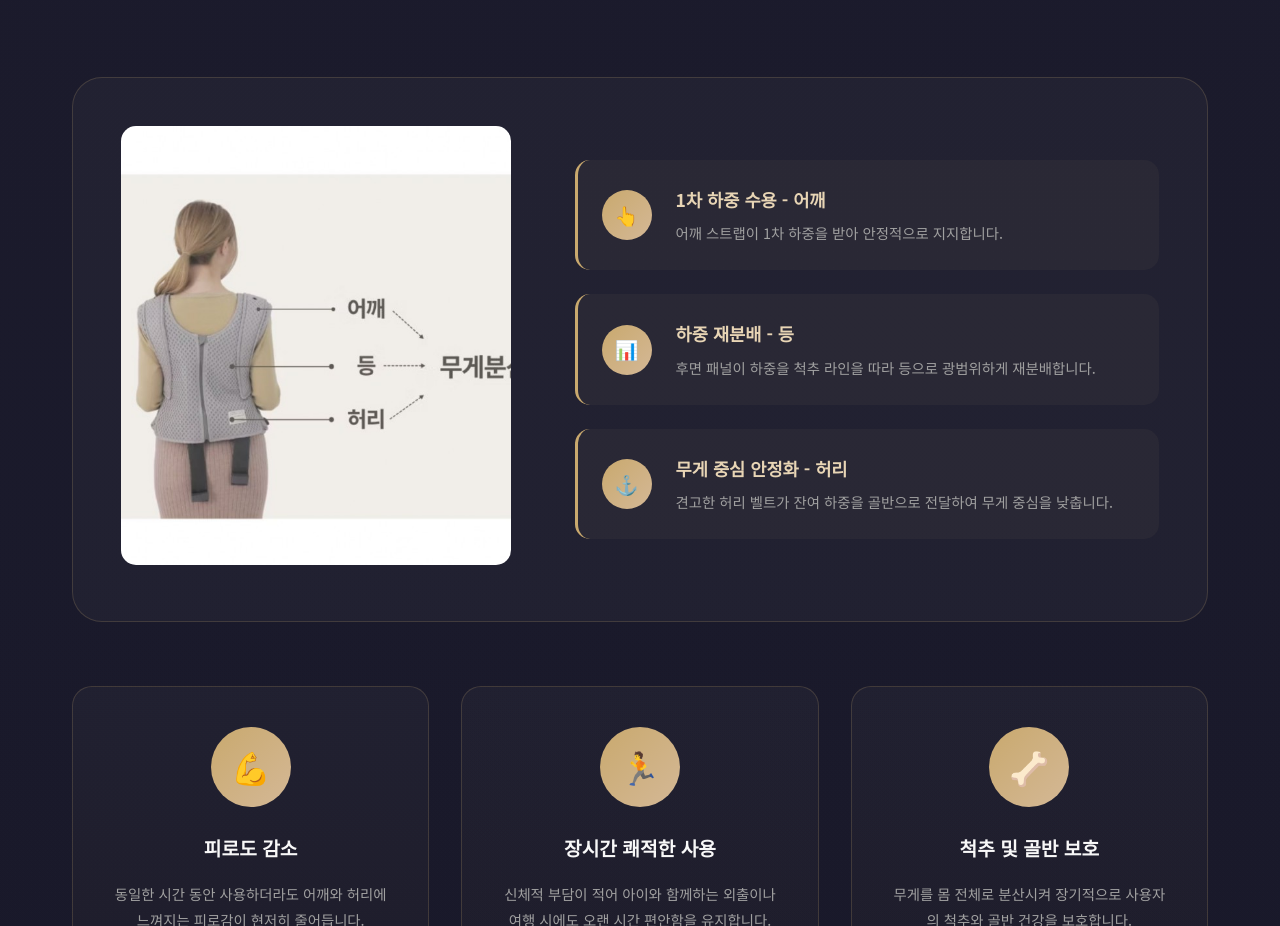
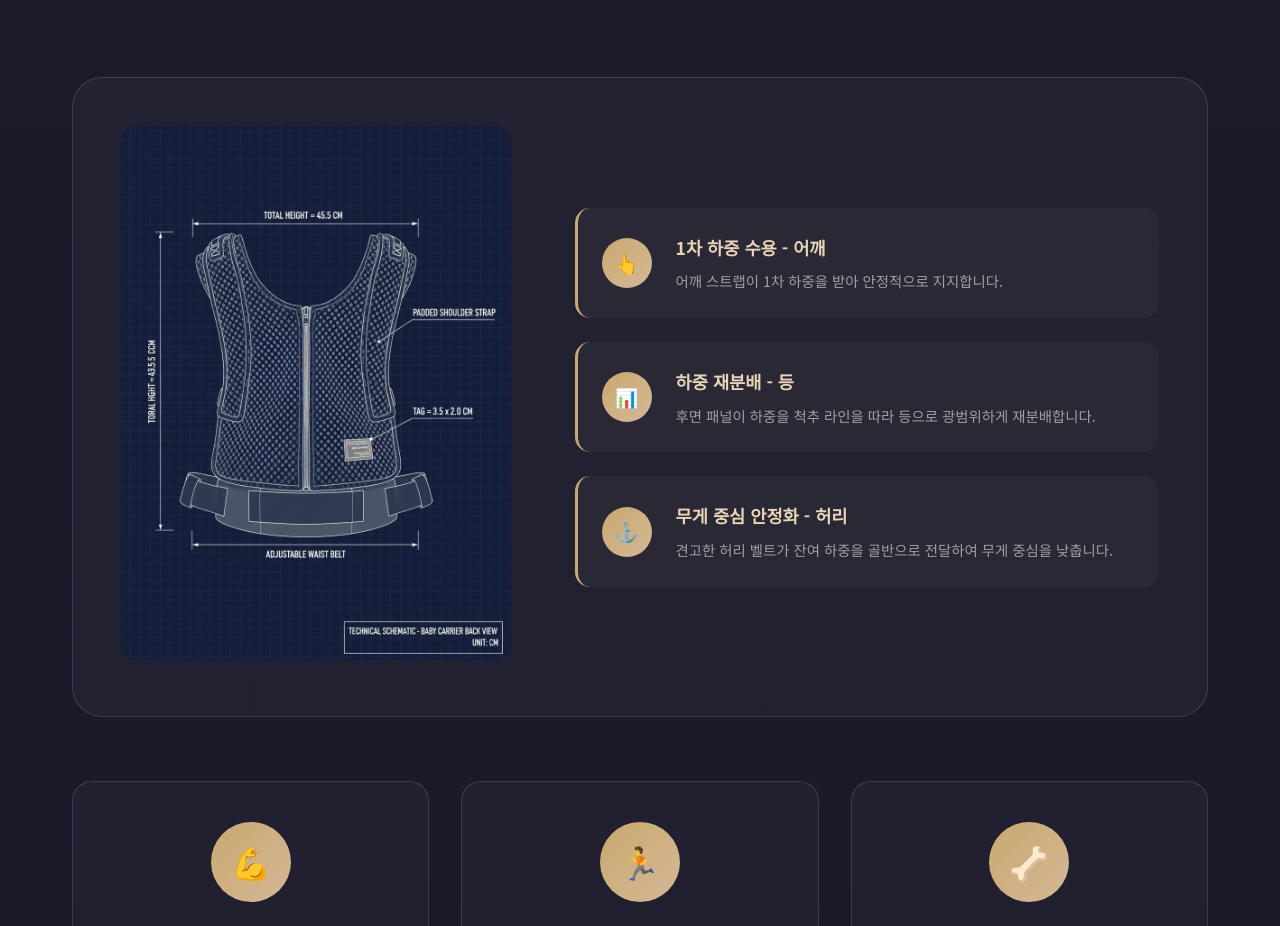
Before and after one commit to correlworks/v5-whitepaper, a plain HTML site: page index.html in a window 1280 px wide. Shown: the part 2353-3279 px from the top of the page. Drawn offline with nearby package versions, Linux system fonts and the light colour scheme.

Commit message:
Replace weight distribution image with Back View Blueprint Style

```diff
--- a/index.html
+++ b/index.html
@@ -1072,7 +1072,7 @@
 
             <div class="weight-diagram fade-in">
                 <div class="diagram-image">
-                    <img src="V5 셀링포인트_files/Image_011.jpg" alt="무게 분산 다이어그램">
+                    <img src="Back View Blueprint Style.png" alt="무게 분산 다이어그램">
                 </div>
                 <div class="diagram-points">
                     <div class="diagram-point">
```
Also changed, not shown: whitepaper_v5_design.html (+1 -1 lines), Back View Blueprint Style.png (added).
